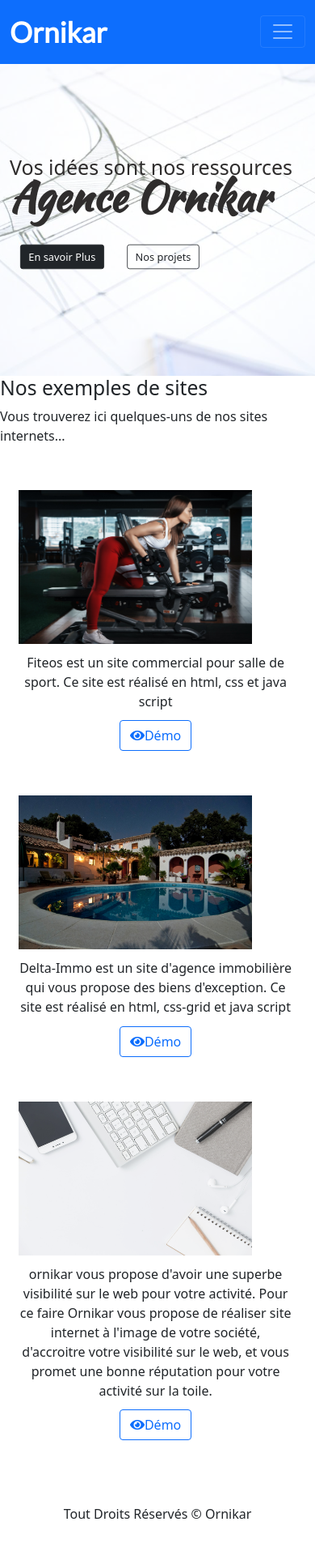
After one commit to RENZOZ78/ORNIKAR, a PHP site: page /projets.html in a window 390 px wide. The commit adds this page. Shown: the whole page at 81% size. Run offline with PHP 8.4, Linux system fonts and the light colour scheme; some libraries are stand-ins or nearby versions.

Commit message:
AJOUT PAGE PROJETS

```diff
--- /dev/null
+++ b/projets.css
@@ -0,0 +1,200 @@
+/*Header*/
+
+header{
+    background: url('img/bgphotshop.png')  ;
+    background-size: cover;
+    background-position: center;
+    height: 95vh;
+}
+
+.text-intro{
+    padding-top: 300px;
+    padding-bottom: 200px;
+}
+
+.preTxt{
+    font-size: 70px;
+    margin: 0;
+    color: #2f2d2d;
+    line-height: 0.5;
+}
+
+h1{
+    font-size: 150px;
+    color: #2f2d2d;
+    font-family: 'Kaushan Script';
+    font-weight: 700;
+
+}
+
+
+/*------------------------------NAVIGATION: la navigation va se retrecir quand on va sroller sur le contenue + animation en js */
+
+#main-nav{
+    transition: all 0.4s ease ;
+}
+
+.navbar-brand{
+    font-size: 45px!important;/*passe par dessus bootstrap*/
+    font-family: 'Kaushan Script!important';
+}
+
+.navbar a {
+    color: #fff!important;
+    font-family: 'Lato';
+    font-size: 22px;
+    font-weight: 700;
+    transition: all 0.4s ease;
+}
+
+    /* animation barre navigation: des qu'on scroll de plus de 30px= la barre va se reduire */
+.navbar.opaque .navbar-brand{
+    font-size: 27px!important;
+    transition: all 0.4s ease;
+}
+.navbar.opaque a{
+    font-size:18px;
+    transition: all 0.4s ease;
+}
+
+
+/* ********************SECTION PROJETS */
+.projects_section{
+    min-height: calc(100vh - 89.8vh - 300px);
+  }
+
+  .project{
+    display: grid;
+    grid-gap: 0.8rem;
+    grid-template-columns: repeat(2,1fr);
+    margin: 1.5rem 0;
+    padding-right: 0.3rem;
+    img{margin-left: 0.7rem;}
+    .project_text{margin: 0.7rem 0.7rem;}
+  }
+
+
+
+/****************************** MEDIA QUERY */
+
+@media screen and (max-width: 1200px){
+    /* header{
+        height: 75vh;
+    } */
+    .preTxt{
+        font-size: 40px;
+
+    }
+    h1{
+        font-size: 90px;
+    }
+}
+
+
+@media screen and (min-width:850px) and (max-width: 1250px){
+  .projects.ptb_4{
+    display: grid;
+    grid-template-columns: (2, 1fr);
+
+  }
+  .ptb_4{
+    padding: 1rem 0;
+  }
+}
+
+@media screen and (max-width: 1000px){
+
+
+    .threeCards{
+
+            margin: 0 auto 30px;
+        }
+
+    .header{
+        width: 100%;
+    }
+
+}
+
+@media screen and (max-width: 800px){
+    header{
+        height: 75vh;
+    }
+    .preTxt{
+        font-size: 30px;
+
+    }
+    h1{
+        font-size: 71px;
+    }
+    .text-intro{
+        padding: 100px auto;
+    }
+}
+
+@media screen and (max-width: 762px){
+    header{
+        height: 55vh;
+    }
+   #progress{
+       padding-top : 30px;
+       padding-bottom: 30px;
+    }
+    .preTxt{
+        font-size: 20px;
+
+    }
+    h1{
+        font-size: 51px;
+    }
+    .text-intro{
+        padding-top: 200px ;
+    }
+}
+
+@media screen and (max-width: 600px ){
+  .projects_section{
+    display: block;
+  }
+
+  .project_content{
+    text-align: center;
+  }
+
+  .project {
+      display: block;
+      margin: 55px auto;
+
+      /* text-align: center; */
+  }
+  img{
+display: block;
+    width: 80%;
+    margin-left: auto;
+    margin-right: auto;
+
+
+
+  }
+}
+
+@media screen and (max-width: 500px){
+    header{
+        height: 55vh;
+    }
+    .text-intro {
+        padding-top: 200px;
+    }
+    .text-intro a{
+        transform: scale(0.8);
+    }
+    .navbar-brand{
+        font-size: 35px!important;
+    }
+    .preTxt{
+        font-size: 25px;
+    }
+    h1{
+        font-size: 51px;
+    }
+ }
--- /dev/null
+++ b/projets.html
@@ -0,0 +1,163 @@
+<!DOCTYPE html>
+<html lang="en">
+<head>
+    <meta charset="UTF-8">
+    <meta http-equiv="X-UA-Compatible" content="IE=edge">
+    <meta name="viewport" content="width=device-width, initial-scale=1.0">
+
+    <!--le css de bootstrap-->
+    <link href="https://cdn.jsdelivr.net/npm/bootstrap@5.1.0/dist/css/bootstrap.min.css" rel="stylesheet" integrity="sha384-KyZXEAg3QhqLMpG8r+8fhAXLRk2vvoC2f3B09zVXn8CA5QIVfZOJ3BCsw2P0p/We" crossorigin="anonymous">
+
+    <!--Custom css-->
+    <link rel="stylesheet" href="style.css">
+    <link rel="stylesheet" href="projets.css">
+
+    <!--Police de caractère-->
+    <link rel="stylesheet" href="https://fonts.googleapis.com/css?family=Kaushan+Script" rel="stylesheet">
+    <link rel="stylesheet" href="https://fonts.googleapis.com/css?family=Lato" rel="stylesheet">
+
+    <!--fontawesome-->
+    <link rel="stylesheet" href="https://pro.fontawesome.com/releases/v5.10.0/css/all.css" integrity="sha384-AYmEC3Yw5cVb3ZcuHtOA93w35dYTsvhLPVnYs9eStHfGJvOvKxVfELGroGkvsg+p" crossorigin="anonymous"/>
+
+    <!-- css ekko librairie -->
+    <link rel="stylesheet" href="https://cdnjs.cloudflare.com/ajax/libs/ekko-lightbox/5.3.0/ekko-lightbox.min.js">
+
+
+    <title>Agence Ornikar</title>
+
+</head>
+<body>
+   <!-- header, Navigation, titre -->
+    <header id="top" >
+        <div class="container">
+
+            <nav class="navbar navbar-expand-md bg-primary navbar-dark fixed-top id="main-nav>
+                <div class="container">
+                    <a href="index.html" class="navbar-brand" >Ornikar</a>
+                    <button class="navbar-toggler" data-toggle="collapse" data-target="#navbarCollapse">
+                        <span class="navbar-toggler-icon" ></span>
+                    </button>
+                    <div class="collapse navbar-collapse" id="navbarCollapse">
+                        <ul class="navbar-nav ml-auto">
+                            <li class="nav-item mr-1">
+                                <a href="#top" class="nav-link">Accueil</a>
+                            </li>
+                             <li class="nav-item mr-1">
+                                <a href="#aPropos" class="nav-link">Concept</a>
+                            </li>
+                            <li class="nav-item mr-1">
+                                <a href=projets.html" class="nav-link">Nos projets</a>
+                            </li>
+                            <li class="nav-item mr-1">
+                                <a href="#prix" class="nav-link">Tarifs</a>
+                            </li>
+                            <li class="nav-item mr-1">
+                                <a href="#contact" class="nav-link">Contact</a>
+                            </li>
+                        </ul>
+                    </div>
+                </div>
+            </nav>
+
+            <div class="text-intro">
+                <div class="preTxt font-italic">Vos idées sont nos ressources</div>
+                <h1>Agence  Ornikar</h1>
+                <a href="#" class="btn btn-dark mt-3">En savoir Plus</a>
+                <a href="projets.html" class="btn btn-outline-dark mt-3">Nos projets</a>
+
+            </div>
+
+        </div>
+    </header>
+
+    <section class="projects_section text_center ptb_3">
+
+        <h2 class="section_title ">Nos exemples de sites</h2>
+        <p class="section_text ">Vous trouverez ici quelques-uns de nos sites internets...</p>
+        <div class="container">
+
+            <div class="projects ptb_2">
+                <!-- <div class="project">
+                    <img src="img/04d.svg" class="meteo-zero-img" alt="Meteo-zero" height="190px" width="320px">
+                    <div class="project_content text-center">
+                        <p class="project_text">Meteo-Zero est une application qui vous permet de connaître la température de la ville où vous vous trouvez en temps réel, ainsi que les prévisions météoroliques de la semaine!!</p>
+                        <a href="https://meteo-zero.netlify.app/" class="btn btn-larg btn-outline-primary btn_project_section "><i class="fas fa-eye"></i>Démo</a>
+                    </div>
+                </div> -->
+                <div class="project">
+                    <img src="img/gym-accueil.jpg" class="gym-accueil-img"  alt="Fiteos" height="190px" width="320px" >
+                    <div class="project_content">
+                        <p class="project_text">Fiteos est un site commercial pour salle de sport. Ce site est réalisé en html, css et java script</p>
+                        <a href="https://cocky-einstein-d0b9f5.netlify.app/" class="btn btn-larg btn-outline-primary btn_project_section"><i class="fas fa-eye"></i>Démo</a>
+                    </div>
+                </div>
+                <div class="project">
+                    <img src="img/img-portfolio2.jpg" alt="delta-immo" height="190px" width="320px" >
+                    <div class="project_content">
+                        <p class="project_text">Delta-Immo est un site d'agence immobilière qui vous propose des biens d'exception. Ce site est réalisé en html, css-grid et java script</p>
+                        <a href="https://relaxed-lewin-d05331.netlify.app/" class="btn btn-larg btn-outline-primary btn_project_section"><i class="fas fa-eye"></i>Démo</a>
+                    </div>
+                </div>
+                <div class="project">
+                    <img src="img/ornikar.png" alt="ornikar" height="190px" width="320px" >
+                    <div class="project_content">
+                        <p class="project_text">ornikar vous propose d'avoir une superbe visibilité sur le web pour votre activité. Pour ce faire Ornikar vous propose de réaliser site internet à l'image de votre société, d'accroitre votre visibilité sur le web, et vous promet une bonne réputation pour votre activité sur la toile.  </p>
+                        <a href="https://friendly-davinci-48a04c.netlify.app/" class="btn btn-larg btn-outline-primary btn_project_section"><i class="fas fa-eye"></i>Démo</a>
+                    </div>
+                </div>
+                <!-- <div class="project">
+                    <img src="https://via.placeholder.com/320x180" alt="placeholder">
+                    <div class="project_content">
+                        <p class="project_text">Lorem ipsum dolor sit amet consectetur adipisicing elit. Nam incidunt, tempore autem voluptas laudantium explicabo, sequi quasi fugiat facilis modi, tempora cumque. Iure totam quas eaque incidunt quis harum enim?</p>
+                        <a href="#" class="btn btn-larg btn-outline-primary btn_project_section"><i class="fas fa-eye"></i>Démo</a>
+                    </div>
+                </div>
+                <div class="project">
+                    <img src="https://via.placeholder.com/320x180" alt="placeholder">
+                    <div class="project_content">
+                        <p class="project_text">Lorem ipsum dolor sit amet consectetur adipisicing elit. Nam incidunt, tempore autem voluptas laudantium explicabo, sequi quasi fugiat facilis modi, tempora cumque. Iure totam quas eaque incidunt quis harum enim?</p>
+                        <a href="#" class="btn btn-larg btn-outline-primary btn_project_section"><i class="fas fa-eye"></i>Démo</a>
+                    </div>
+                </div> -->
+
+            </div>
+
+        </div>
+
+</section>
+
+
+
+    <!-- footer -->
+    <footer class="text-center p-4">
+        <div class="container">
+            <div class="row">
+                <div class="col">
+                    <p>Tout Droits Réservés &copy
+                        <span id="year">Ornikar</span>
+                    </p>
+                </div>
+            </div>
+        </div>
+    </footer>
+
+
+
+     <!-- Scripts -->
+        <!-- js bootstrap -->
+     <script src="https://code.jquery.com/jquery-3.3.1.slim.min.js"
+        integrity="sha384-q8i/X+965DzO0rT7abK41JStQIAqVgRVzpbzo5smXKp4YfRvH+8abtTE1Pi6jizo"
+        crossorigin="anonymous"></script>
+    <script src="https://cdnjs.cloudflare.com/ajax/libs/popper.js/1.14.7/umd/popper.min.js"
+        integrity="sha384-UO2eT0CpHqdSJQ6hJty5KVphtPhzWj9WO1clHTMGa3JDZwrnQq4sF86dIHNDz0W1"
+        crossorigin="anonymous"></script>
+    <script src="https://stackpath.bootstrapcdn.com/bootstrap/4.3.1/js/bootstrap.min.js"
+        integrity="sha384-JjSmVgyd0p3pXB1rRibZUAYoIIy6OrQ6VrjIEaFf/nJGzIxFDsf4x0xIM+B07jRM"
+        crossorigin="anonymous"></script>
+        <!-- js ekko -->
+    <script src="https://cdnjs.cloudflare.com/ajax/libs/ekko-lightbox/5.3.0/ekko-lightbox.min.js"></script>
+    <script src="app.js"></script>
+
+
+</body>
+</html>
--- a/style.css
+++ b/style.css
@@ -84,7 +84,7 @@ h1{
     text-align: center;
 }
 
-/* Galerie */
+/*---------------------------- Galerie */
 #galerie{
     padding-bottom:100px;
 
@@ -254,7 +254,7 @@ img.img-fluid{
 }
 
 
-/* MEIDA QUERY */
+/******************** MEIDA QUERY */
 
 @media screen and (max-width: 1200px){
     /* header{
```
Also changed, not shown: index.html (+5 -5 lines), img/04d.svg (added), img/fleche.png (added), img/img-portfolio2.jpg (added), img/ornikar.png (added), img/pc_cafe.jpg (added), img/pc_lumineux.jpg (added), img/pointe-de-fleche-droite.svg (added).
